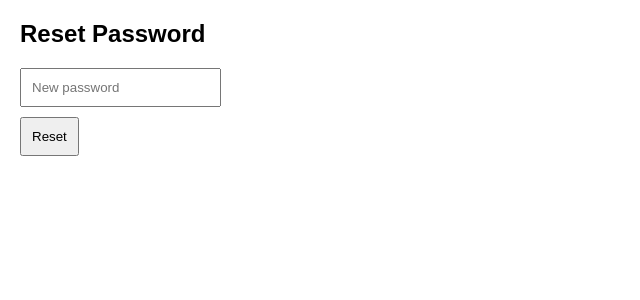
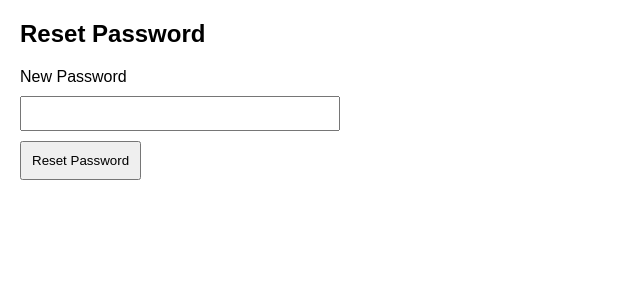
Before and after one commit to Harshsfd/AUTH_FULL, a React (Vite) app in the folder frontend/: page /reset-password/1 in a window 1280 px wide. Shown: the top 300 px of the page, without its empty margins (0-640 px from the left). Built offline with nearby package versions, Linux system fonts and the light colour scheme.

Commit message:
Update ResetPassword.jsx

```diff
--- a/frontend/src/pages/ResetPassword.jsx
+++ b/frontend/src/pages/ResetPassword.jsx
@@ -1,44 +1,33 @@
-import React, { useState } from "react";
-import { useParams, useNavigate } from "react-router-dom";
-import axios from "axios";
+import React, { useState } from 'react';
+import { useParams, useNavigate } from 'react-router-dom';
+import InputField from '../components/InputField';
+import { resetPassword } from '../api/authApi';
 
-function ResetPassword() {
-  const { token } = useParams(); // ← URL se token
+const ResetPassword = () => {
+  const { token } = useParams();
+  const [password, setPassword] = useState('');
+  const [message, setMessage] = useState('');
   const navigate = useNavigate();
-
-  const [password, setPassword] = useState("");
-  const [message, setMessage] = useState("");
 
   const handleSubmit = async (e) => {
     e.preventDefault();
     try {
-      const res = await axios.post(
-        `${import.meta.env.VITE_API_URI}/api/auth/reset-password`,
-        { token, password } // ← token backend ko bhejna zaruri hai
-      );
+      const res = await resetPassword(token, { password });
       setMessage(res.data.message);
-      setTimeout(() => navigate("/login"), 2000);
+      navigate('/'); // redirect to login after reset
     } catch (err) {
-      setMessage("Reset failed.");
+      setMessage(err.response?.data?.message || 'Reset failed');
     }
   };
 
   return (
-    <div>
+    <form onSubmit={handleSubmit}>
       <h2>Reset Password</h2>
-      <form onSubmit={handleSubmit}>
-        <input
-          type="password"
-          placeholder="New password"
-          value={password}
-          onChange={(e) => setPassword(e.target.value)}
-          required
-        />
-        <button type="submit">Reset</button>
-      </form>
       {message && <p>{message}</p>}
-    </div>
+      <InputField label="New Password" type="password" value={password} onChange={(e) => setPassword(e.target.value)} />
+      <button type="submit">Reset Password</button>
+    </form>
   );
-}
+};
 
 export default ResetPassword;
```
